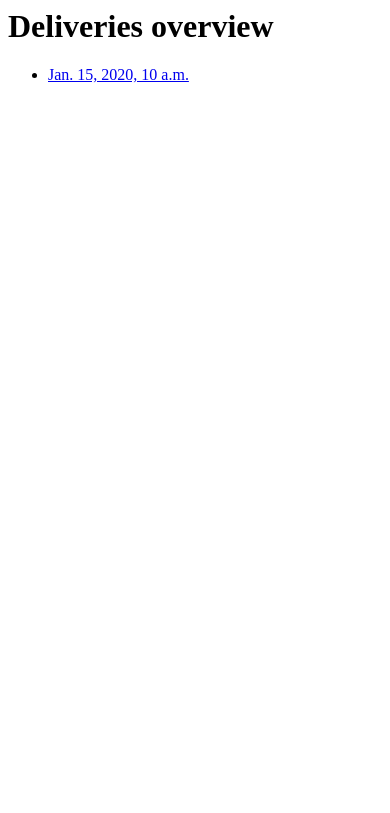
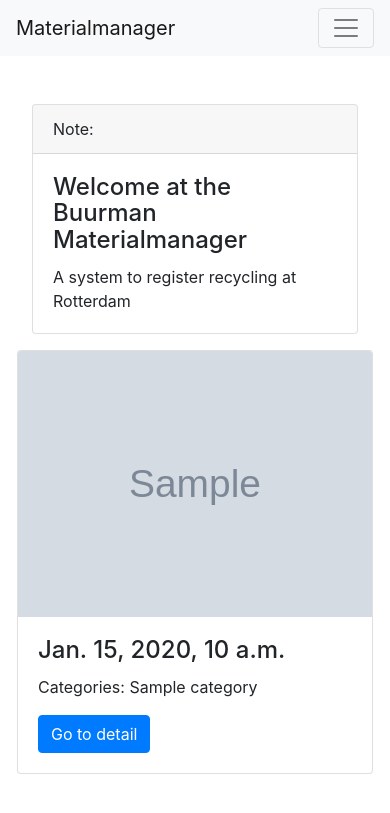
Before and after one commit to nick3085/CMTPRG01-5-praktijkopdracht-materialenapp, a Django app: template materialenapp/templates/materialmanager/index.html in a window 390 px wide. Shown: the top 813 px of the page. Run offline with Django 3.2, Linux system fonts and the light colour scheme; the template is opened without the code that fills it: most values are stand-ins (such as "Sample title", 1, 10 or a date in 2020); grey boxes marked "Sample" are stand-in pictures; some libraries are stand-ins or nearby versions.

Commit message:
Added templates materialmanager base, index and detail. and some styling.

```diff
--- /dev/null
+++ b/materialenapp/materialmanager/static/materialmanager/css/style.css
@@ -0,0 +1,7 @@
+.container {
+    padding: 2rem;
+}
+
+.card{
+    margin-top: 1rem;
+}
--- a/materialenapp/materialmanager/views.py
+++ b/materialenapp/materialmanager/views.py
@@ -11,7 +11,7 @@ from .models import Delivery
 # Index model for the deliveries in materialmanager
 def index(request):
     all_deliveries = Delivery.objects.all()
-    context = {'all_deliveries': all_deliveries,}
+    context = {'all_deliveries': all_deliveries}
     return render(request, 'materialmanager/index.html', context)
 
 
@@ -20,6 +20,10 @@ def detail(request, delivery_id):
     delivery = get_object_or_404(Delivery, pk=delivery_id)
     context = {'delivery': delivery}
     return render(request, 'materialmanager/detail.html', context)
+
+
+# def status(request, delivery_id):
+#     delivery = get_object_or_404(Delivery, pk=delivery_id)
 
 
 # function for the pdf generator request
--- /dev/null
+++ b/materialenapp/templates/materialmanager/base.html
@@ -0,0 +1,46 @@
+<!DOCTYPE html>
+<html lang="en">
+<head>
+    <meta charset="UTF-8">
+    <title>Materialmanager</title>
+    <!-- path to the static path -->
+    {%  load staticfiles %}
+    <link rel="stylesheet" href="https://maxcdn.bootstrapcdn.com/bootstrap/4.0.0-beta/css/bootstrap.min.css" integrity="sha384-/Y6pD6FV/Vv2HJnA6t+vslU6fwYXjCFtcEpHbNJ0lyAFsXTsjBbfaDjzALeQsN6M" crossorigin="anonymous">
+    <link rel="stylesheet" type="text/css" href="{% static '/materialmanager/css/style.css' %}"/>
+</head>
+<body>
+<nav class="navbar navbar-expand-lg navbar-light bg-light">
+  <a class="navbar-brand" href="{% url 'materialmanager:index' %}">Materialmanager</a>
+  <button class="navbar-toggler" type="button" data-toggle="collapse" data-target="#navbarSupportedContent" aria-controls="navbarSupportedContent" aria-expanded="false" aria-label="Toggle navigation">
+    <span class="navbar-toggler-icon"></span>
+  </button>
+
+  <div class="collapse navbar-collapse" id="navbarSupportedContent">
+    <ul class="navbar-nav mr-auto">
+      <li class="nav-item active">
+        <a class="nav-link" href="">Home <span class="sr-only">(current)</span></a>
+      </li>
+      <li class="nav-item">
+        <a class="nav-link" href="">Link</a>
+      </li>
+      <li class="nav-item">
+        <a class="nav-link disabled" href="#">Disabled</a>
+      </li>
+    </ul>
+    <form class="form-inline my-2 my-lg-0">
+      <input class="form-control mr-sm-2" type="text" placeholder="Search" aria-label="Search">
+      <button class="btn btn-outline-success my-2 my-sm-0" type="submit">Search</button>
+    </form>
+  </div>
+</nav>
+
+<div class="container">
+    {% block body %}
+    {% endblock %}
+</div>
+
+    <script src="https://code.jquery.com/jquery-3.2.1.slim.min.js" integrity="sha384-KJ3o2DKtIkvYIK3UENzmM7KCkRr/rE9/Qpg6aAZGJwFDMVNA/GpGFF93hXpG5KkN" crossorigin="anonymous"></script>
+    <script src="https://cdnjs.cloudflare.com/ajax/libs/popper.js/1.11.0/umd/popper.min.js" integrity="sha384-b/U6ypiBEHpOf/4+1nzFpr53nxSS+GLCkfwBdFNTxtclqqenISfwAzpKaMNFNmj4" crossorigin="anonymous"></script>
+    <script src="https://maxcdn.bootstrapcdn.com/bootstrap/4.0.0-beta/js/bootstrap.min.js" integrity="sha384-h0AbiXch4ZDo7tp9hKZ4TsHbi047NrKGLO3SEJAg45jXxnGIfYzk4Si90RDIqNm1" crossorigin="anonymous"></script>
+</body>
+</html>
--- a/materialenapp/templates/materialmanager/index.html
+++ b/materialenapp/templates/materialmanager/index.html
@@ -1,14 +1,38 @@
-<h1>Deliveries overview</h1>
-{% if all_deliveries %}
-    <ul>
-        {% for delivery in all_deliveries %}
+{% extends 'materialmanager/base.html' %}
 
-            <li>
-                <a href="{% url 'materialmanager:detail' delivery.id %}"> {{ delivery.date }}  </a>
-            </li>
+{% block body %}
 
-        {% endfor %}
-    </ul>
-{% else %}
-    <p> There are no deliveries </p>
-{% endif %}
+    <div class="card mr-md-3">
+        <div class="card-header">
+            Note:
+        </div>
+        <div class="card-body">
+            <h4 class="card-title">Welcome at the Buurman Materialmanager</h4>
+            <p class="card-text">A system to register recycling at Rotterdam</p>
+        </div>
+    </div>
+
+    {% if all_deliveries %}
+        <div class="row">
+            {% for delivery in all_deliveries %}
+                <div class="col-sm-4">
+                    <div class="card row mr-md-3">
+                        <img class="card-img-top" src="{{ delivery.image_full }}" alt="Card image cap">
+                        <div class="card-body">
+                            <h4 class="card-title">{{ delivery.date }}</h4>
+                            <p class="card-text"> Categories: {{ delivery.category }}</p>
+                            <a class="btn btn-primary" href="{% url 'materialmanager:detail' delivery.id %}"> Go to
+                                detail </a>
+                        </div>
+                    </div>
+                </div>
+            {% endfor %}
+        </div>
+    {% else %}
+        <div class="alert alert-warning" role="alert">
+            There are no deliveries
+        </div>
+        <p> There are no deliveries </p>
+    {% endif %}
+    </div>
+{% endblock %}
```
Also changed, not shown: materialenapp/materialmanager/urls.py (+8 -2 lines), materialenapp/templates/materialmanager/detail.html (+19 -9 lines), 1 other file.
